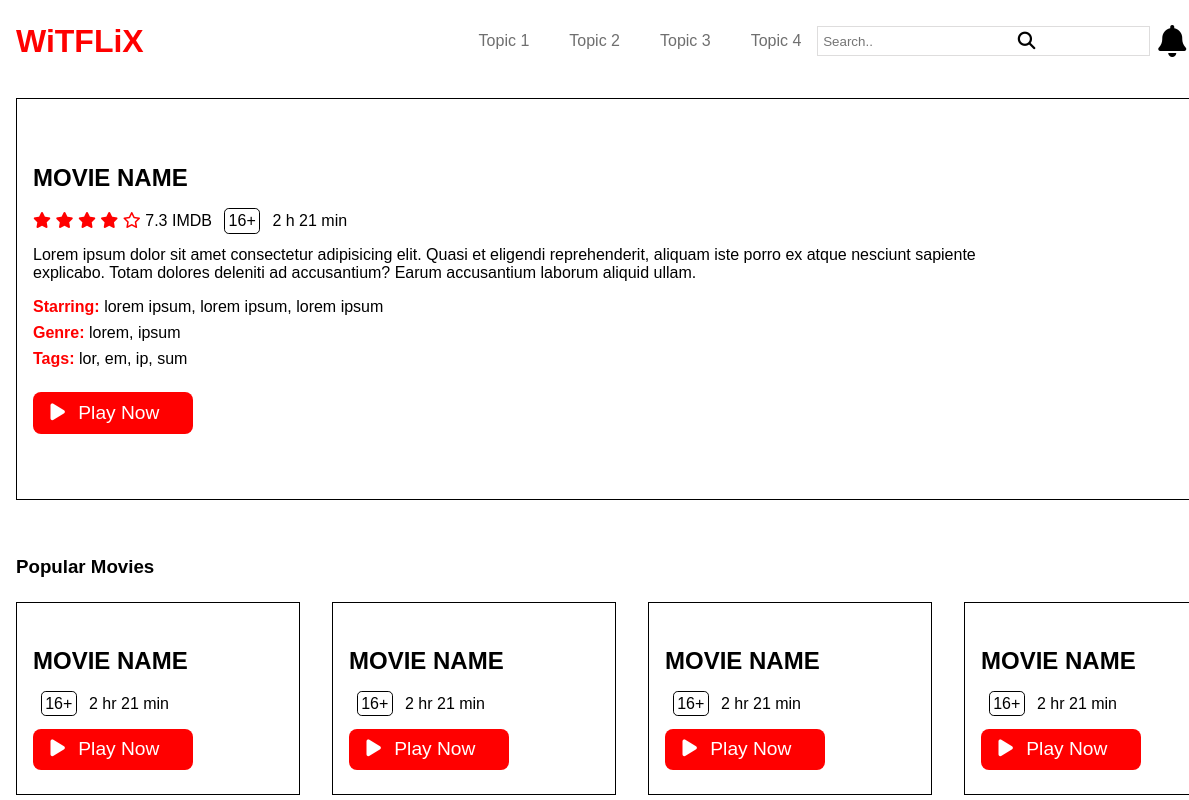
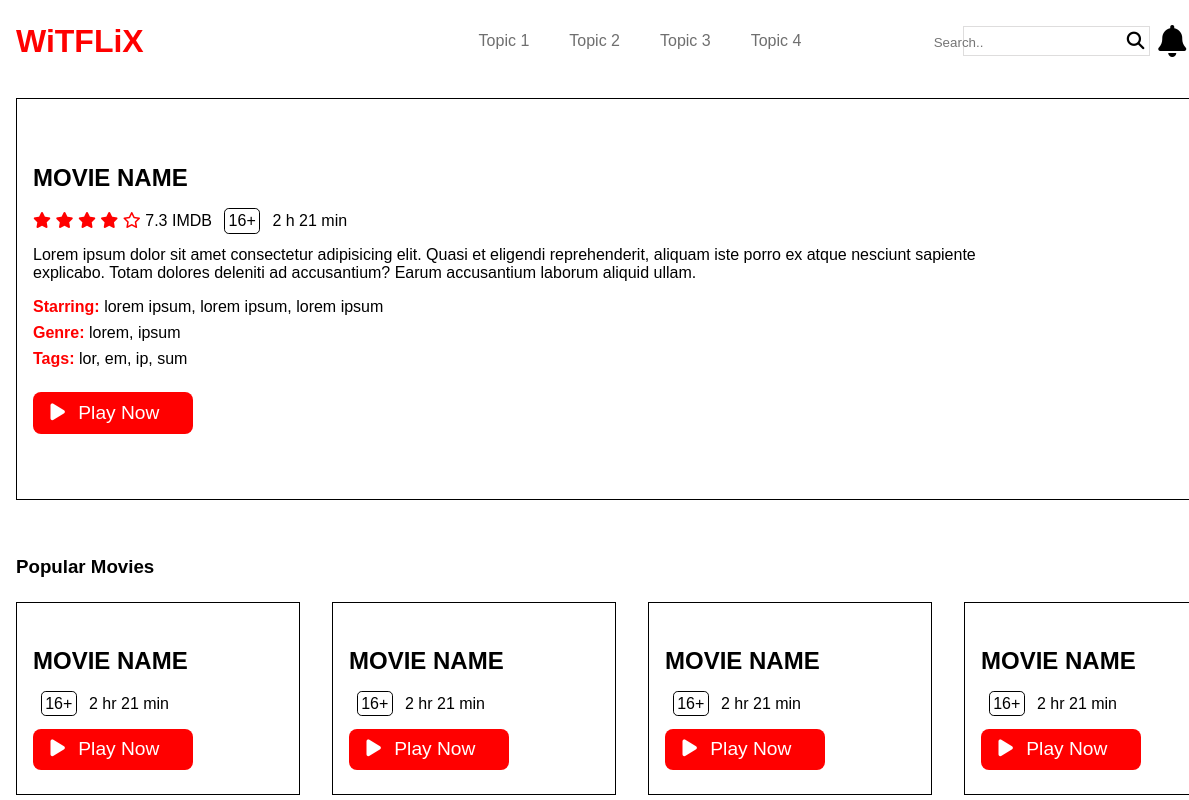
Before and after one commit to EzgiUOztuna/WIT1024_WITFLIX_Wiframe, a plain HTML site: page index.html in a window 1280 px wide. Shown: the top 800 px of the page, 0-1189 px from the left. Drawn offline with Linux system fonts and the light colour scheme.

Commit message:
editted_last

```diff
--- a/index.css
+++ b/index.css
@@ -44,13 +44,15 @@ header .user-panel {
 /* **************************** SEARCH PANEL 👇🏻 **************************** */
 header .search-panel{
     display:flex;
-    align-items: center;
+    align-items: flex-end;
     gap: .5rem;
     background: rgba(255, 255, 255, 0.4);
     border-radius: 0px;
     border: 1px solid rgba(69, 63, 63, 0.178);
-    width: auto;
+    max-width: 185px;
     flex: 1;
+    padding: 0;
+    justify-content: flex-end;
 }
 
 .search-panel a {
@@ -59,12 +61,12 @@ header .search-panel{
     border: none;
     border-radius: 50%;
     display: flex;
-    justify-content: center;
+    justify-content: flex-end;
     align-items: center;
     text-decoration: none;
     font-size: 1.1rem;
     padding: .3rem;
-    width: rem;
+    width: 1rem;
 }
 
 .search-panel input {
@@ -74,6 +76,7 @@ header .search-panel{
     background: none;
     outline: none;
     color: rgb(50, 37, 37);
+    justify-content: flex-end;
 }
 /* **************************** SEARCH PANEL 👆🏻 **************************** */
 
```
